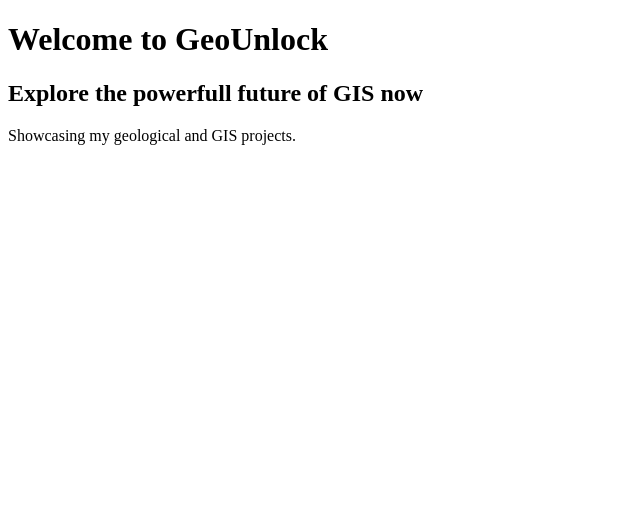
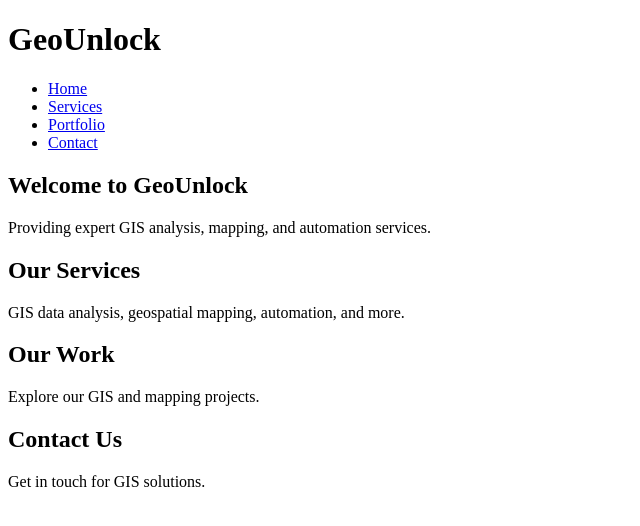
Before and after one commit to GeoUnlock/GeoUnlock.github.io, a plain HTML site: page index.html in a window 1280 px wide. Shown: the whole page, without its empty margins (0-640 px from the left). Drawn offline with Linux system fonts and the light colour scheme.

Commit message:
Update index.html

```diff
--- a/index.html
+++ b/index.html
@@ -3,11 +3,48 @@
 <head>
     <meta charset="UTF-8">
     <meta name="viewport" content="width=device-width, initial-scale=1.0">
-    <title>My GIS Portfolio</title>
+    <title>GeoUnlock - GIS & Mapping Services</title>
+    <link rel="stylesheet" href="style.css">
 </head>
 <body>
-    <h1>Welcome to GeoUnlock</h1>
-    <h2> Explore the powerfull future of GIS now</h2>
-    <p>Showcasing my geological and GIS projects.</p>
+
+    <!-- Navigation Bar -->
+    <header>
+        <h1>GeoUnlock</h1>
+        <nav>
+            <ul>
+                <li><a href="#home">Home</a></li>
+                <li><a href="#services">Services</a></li>
+                <li><a href="#portfolio">Portfolio</a></li>
+                <li><a href="#contact">Contact</a></li>
+            </ul>
+        </nav>
+    </header>
+
+    <!-- Hero Section -->
+    <section id="home">
+        <h2>Welcome to GeoUnlock</h2>
+        <p>Providing expert GIS analysis, mapping, and automation services.</p>
+    </section>
+
+    <!-- Services Section -->
+    <section id="services">
+        <h2>Our Services</h2>
+        <p>GIS data analysis, geospatial mapping, automation, and more.</p>
+    </section>
+
+    <!-- Portfolio Section -->
+    <section id="portfolio">
+        <h2>Our Work</h2>
+        <p>Explore our GIS and mapping projects.</p>
+    </section>
+
+    <!-- Contact Section -->
+    <section id="contact">
+        <h2>Contact Us</h2>
+        <p>Get in touch for GIS solutions.</p>
+    </section>
+
+    <script src="script.js"></script>
 </body>
 </html>
```
